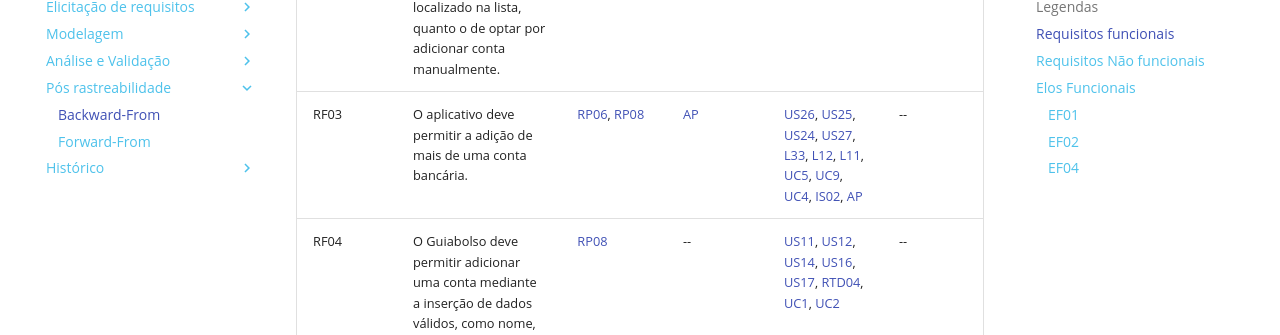
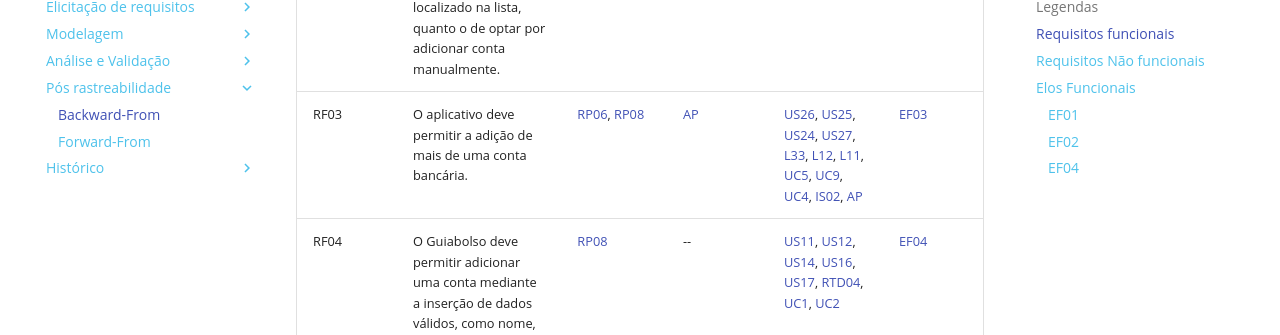
Before and after one commit to fga-disciplinas/2019.1-Guia-Bolso, an MkDocs documentation site: the page built from docs/pos-rastreabilidade/backward.md, in a window 1280 px wide and 900 px high, scrolled down 1095 px. Shown: the part 155-490 px from the top of the window. Built offline with MkDocs 1.6.1 and Material for MkDocs 9.7.7, drawn with Linux system fonts in a browser that asks for light colours; comment, search, counter and statistics services are not loaded; old or Windows-style settings are respelled for this version of MkDocs.

Commit message:
Adicionado elos ate 4

```diff
--- a/docs/pos-rastreabilidade/backward.md
+++ b/docs/pos-rastreabilidade/backward.md
@@ -23,8 +23,8 @@ __Backward-from__.
 |--|--|--|--|--|--|
 | RF01 | Adicionar um "tutorial de primeiro uso", ensinando a usar a aplicação|--|[AP](../../elicitacao-de-requisitos/analise-de-protocolo#verbalizacao-do-usuario), [AD](../../elicitacao-de-requisitos/brainstorm#brainstorm-1-elicitacao-de-requisitos), [Q](../../elicitacao-de-requisitos/questionario/#requisitos-elicitados), [RA01](../../modelagem/especificacao/#ra01-sessao-de-ajuda)| [US02](../../modelagem/backlog/#us02-documentar-e-agrupar-duvidas-dos-usuarios), [US40](../../modelagem/backlog#us40-elaborar-um-tutorial-para-usar-a-agenda)|[EF01](#ef01)|
 | RF02 | O Guiabolso deve ter a opção de adicionar tanto o banco de escolha do usuário localizado na lista, quanto o de optar por adicionar conta manualmente.|[RP06](../../pre-rastreabilidade/richpicture/#rp06-financeiro-aba), [RP08](../../pre-rastreabilidade/richpicture/#rp08-configuracoes)|[AP](../../elicitacao-de-requisitos/analise-de-protocolo#verbalizacao-do-usuario)|[C19](../../modelagem/cenarios/#c19-cadastrar-banco), [C24](../../modelagem/cenarios/#c24-adicionar-conta-manual)|[EF02](#ef02)|
-| RF03 | O aplicativo deve permitir a adição de mais de uma conta bancária.|[RP06](../../pre-rastreabilidade/richpicture/#rp06-financeiro-aba), [RP08](../../pre-rastreabilidade/richpicture/#rp08-configuracoes)|[AP](../../elicitacao-de-requisitos/analise-de-protocolo#verbalizacao-do-usuario)|[US26](../../modelagem/backlog#us26-visualizar-contas-e-cartoes-cadastrados), [US25](../../modelagem/backlog#us25-cadastrar-uma-nova-conta-ou-cartao), [US24](../../modelagem/backlog#c24-adicionar-conta-manual), [US27](../../modelagem/backlog#us27-remover-conta-ou-cartao), [L33](../../modelagem/lexicos#l33-conta-bancaria), [L12](../../modelagem/lexicos#l12-conta-automatica), [L11](../../modelagem/lexicos#l11-conta-manual), [UC5](../../modelagem/casos_de_uso/#uc5-atualizar-contas-e-cartoes), [UC9](../../modelagem/casos_de_uso/#uc9-adicionar-conta-bancaria-e-manual), [UC4](../../modelagem/casos_de_uso/#uc4-visualizar-contas-bancarias-e-cartoes), [IS02](../../modelagem/istar/#is02-adicionar-contas-e-cartoes), [AP](../../elicitacao-de-requisitos/analise-de-protocolo#verbalizacao-do-usuario) |--|
-| RF04 | O Guiabolso deve permitir adicionar uma conta mediante a inserção de dados válidos, como nome, cpf, agência, conta e senha do banco para transações na internet.|[RP08](../../pre-rastreabilidade/richpicture/#rp08-configuracoes)|--|[US11](../../modelagem/backlog#us11-elaborar-formulario), [US12](../../modelagem/backlog#us12-validacao-dados-de-cadastro), [US14](../../modelagem/backlog#us14-validacao-cadastro-duplicado), [US16](../../modelagem/backlog#us16-fazer-login), [US17](../../modelagem/backlog#us17-fazer-logout), [RTD04](../../modelagem/especificacao/#rtd04-cadastro), [UC1](../../modelagem/casos_de_uso/#uc1-fazer-login), [UC2](../../modelagem/casos_de_uso/#uc2-cadastrar-login) |--|
+| RF03 | O aplicativo deve permitir a adição de mais de uma conta bancária.|[RP06](../../pre-rastreabilidade/richpicture/#rp06-financeiro-aba), [RP08](../../pre-rastreabilidade/richpicture/#rp08-configuracoes)|[AP](../../elicitacao-de-requisitos/analise-de-protocolo#verbalizacao-do-usuario)|[US26](../../modelagem/backlog#us26-visualizar-contas-e-cartoes-cadastrados), [US25](../../modelagem/backlog#us25-cadastrar-uma-nova-conta-ou-cartao), [US24](../../modelagem/backlog#c24-adicionar-conta-manual), [US27](../../modelagem/backlog#us27-remover-conta-ou-cartao), [L33](../../modelagem/lexicos#l33-conta-bancaria), [L12](../../modelagem/lexicos#l12-conta-automatica), [L11](../../modelagem/lexicos#l11-conta-manual), [UC5](../../modelagem/casos_de_uso/#uc5-atualizar-contas-e-cartoes), [UC9](../../modelagem/casos_de_uso/#uc9-adicionar-conta-bancaria-e-manual), [UC4](../../modelagem/casos_de_uso/#uc4-visualizar-contas-bancarias-e-cartoes), [IS02](../../modelagem/istar/#is02-adicionar-contas-e-cartoes), [AP](../../elicitacao-de-requisitos/analise-de-protocolo#verbalizacao-do-usuario) |[EF03](#ef03)|
+| RF04 | O Guiabolso deve permitir adicionar uma conta mediante a inserção de dados válidos, como nome, cpf, agência, conta e senha do banco para transações na internet.|[RP08](../../pre-rastreabilidade/richpicture/#rp08-configuracoes)|--|[US11](../../modelagem/backlog#us11-elaborar-formulario), [US12](../../modelagem/backlog#us12-validacao-dados-de-cadastro), [US14](../../modelagem/backlog#us14-validacao-cadastro-duplicado), [US16](../../modelagem/backlog#us16-fazer-login), [US17](../../modelagem/backlog#us17-fazer-logout), [RTD04](../../modelagem/especificacao/#rtd04-cadastro), [UC1](../../modelagem/casos_de_uso/#uc1-fazer-login), [UC2](../../modelagem/casos_de_uso/#uc2-cadastrar-login) |[EF04](#ef04)|
 | RF05 | O app deve dar possibilidade de alterar as contas manualmente|--|--|[L11](../../modelagem/lexicos#l11-conta-manual), [C2](../../modelagem/cenarios/#c2-adicionar-transacao-com-conta-manual), [UC9](../../modelagem/casos_de_uso/#uc9-adicionar-conta-bancaria-e-manual), [US25](../../modelagem/backlog#us25-cadastrar-uma-nova-conta-ou-cartao), [US26](../../modelagem/backlog#us26-visualizar-contas-e-cartoes-cadastrados), [IS02](../../modelagem/istar/#is02-adicionar-contas-e-cartoes) |--|
 | RF06 | Permitir a criação de novas contas a partir das redes sociais do usuário |--|[AP](../../elicitacao-de-requisitos/analise-de-protocolo#verbalizacao-do-usuario)|[US11](../../modelagem/backlog/#us11-elaborar-formulario)|--|
 | RF07 | O Guiabolso deve permitir adicionar a renda do mês.|[RP03](../../pre-rastreabilidade/richpicture/#rp03-preocupacoes-do-usuario), [RP06](../../pre-rastreabilidade/richpicture/#rp06-financeiro-aba)|[AP](../../elicitacao-de-requisitos/analise-de-protocolo#verbalizacao-do-usuario), [AD](../../elicitacao-de-requisitos/brainstorm#brainstorm-1-elicitacao-de-requisitos)|[US46](../../modelagem/backlog/#us46-planejar-renda), [UC10](../../modelagem/casos_de_uso/#uc10-adicionar-planejamento), [L38](../../modelagem/lexicos/#l38-renda), [IS06](../../modelagem/istar/#is06-planejamento-de-rendas-e-gastos) |--|
```
